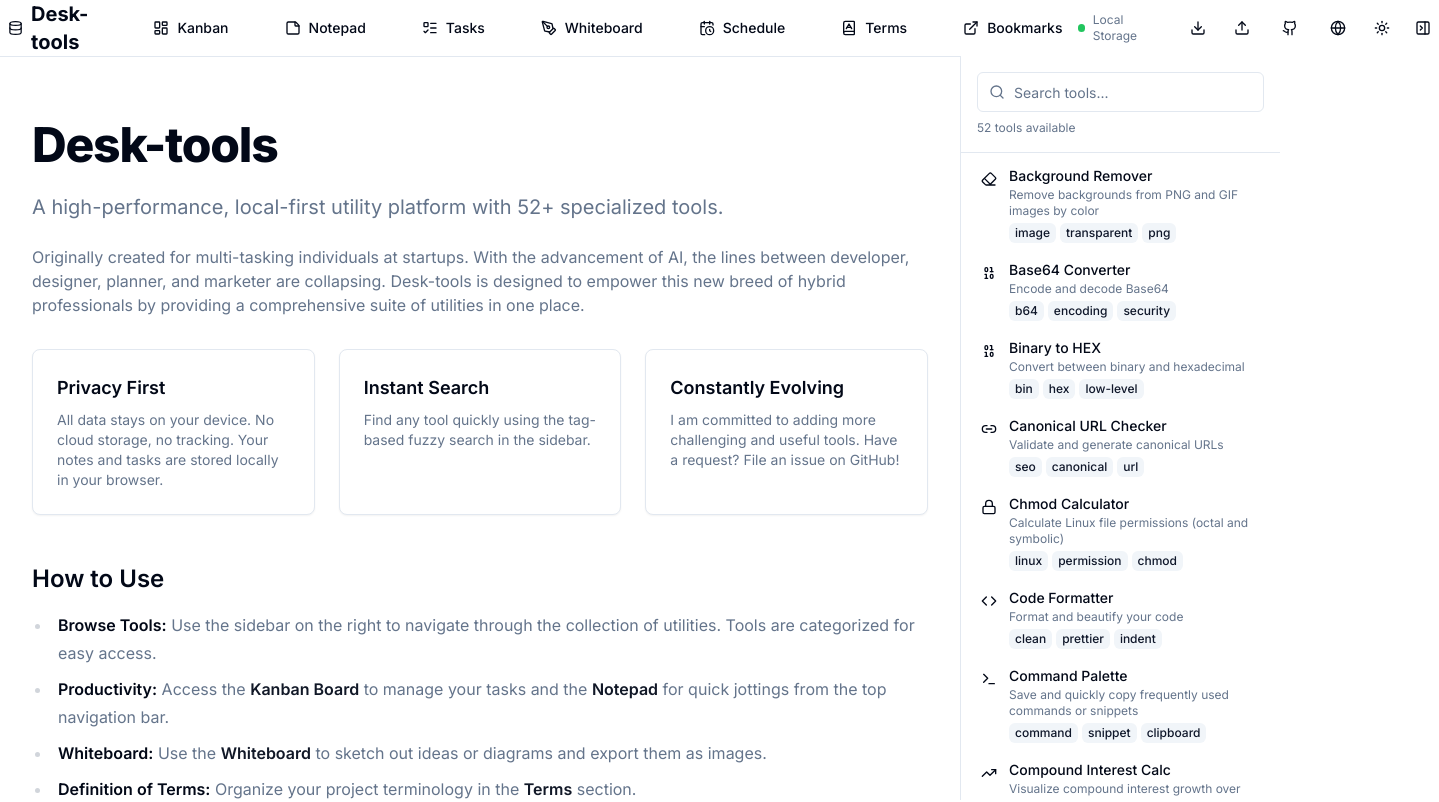
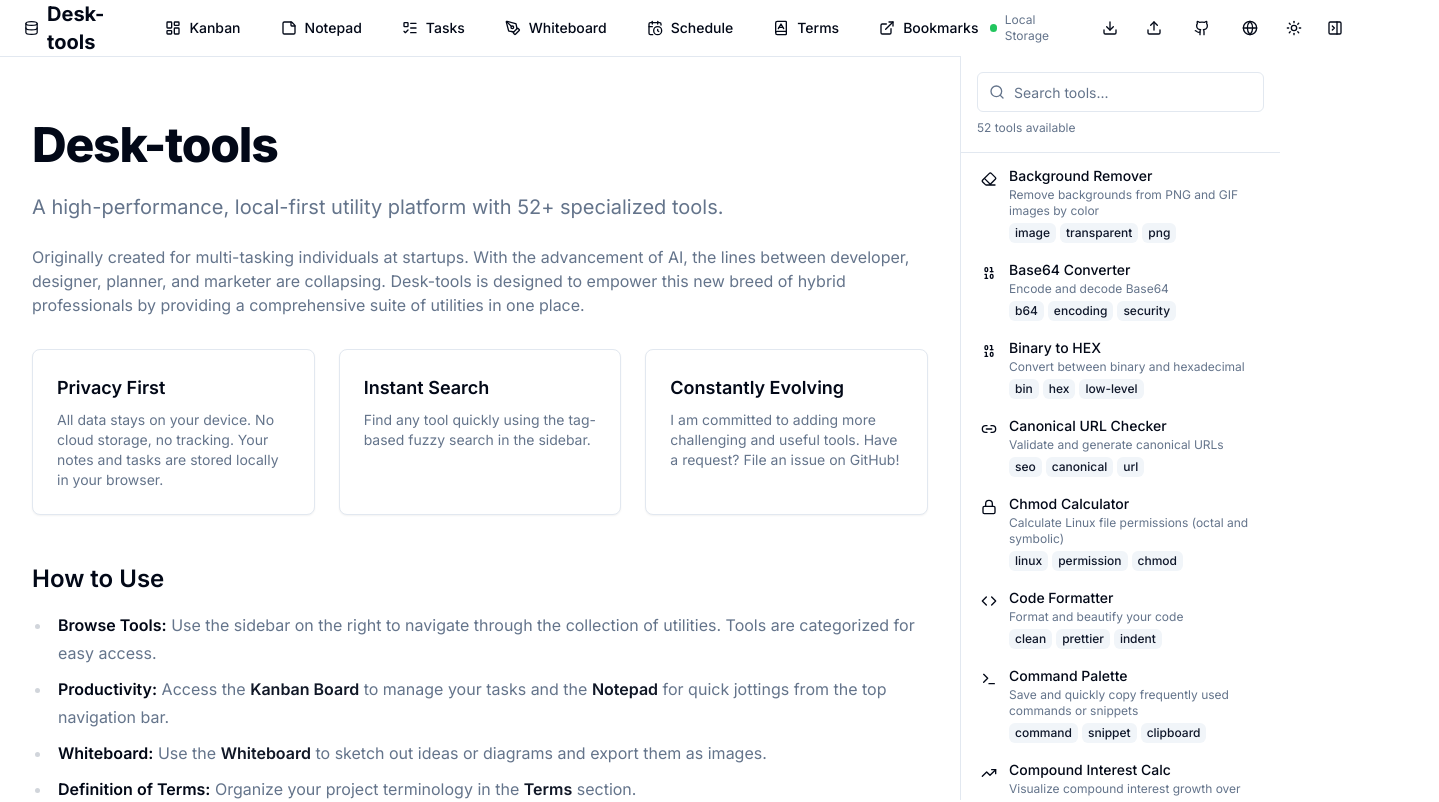
Before and after one commit to zafrem/Desk-tools, a Next.js app: page / in a window 1280 px wide. Shown: the top 802 px of the page, 1439 px wide, since content can reach past the window. Built offline with nearby package versions, Linux system fonts and the light colour scheme.

Commit message:
style: improve TopNav layout and spacing for desktop

```diff
--- a/components/top-nav.tsx
+++ b/components/top-nav.tsx
@@ -81,7 +81,7 @@ export function TopNav() {
 
   return (
     <header className="sticky top-0 z-50 w-full border-b bg-background/95 backdrop-blur supports-[backdrop-filter]:bg-background/60">
-      <div className="container flex h-14 max-w-screen-2xl items-center">
+      <div className="container flex h-14 max-w-screen-2xl items-center px-4">
         {/* Mobile menu button */}
         <Button
           variant="ghost"
@@ -102,22 +102,22 @@ export function TopNav() {
         </div>
 
         {/* Core Navigation - Hidden on mobile */}
-        <nav className="hidden md:flex items-center gap-4 lg:gap-6 text-sm font-medium flex-1">
+        <nav className="hidden md:flex items-center gap-2 lg:gap-4 text-sm font-medium">
           {navItems.map((item) => (
             <Link key={item.href} href={item.href}>
-              <Button variant="ghost" className="gap-2">
+              <Button variant="ghost" className="gap-2 px-3">
                 <item.icon className="h-4 w-4" />
-                <span className="hidden lg:inline">{t(item.labelKey)}</span>
+                <span className="hidden xl:inline">{t(item.labelKey)}</span>
               </Button>
             </Link>
           ))}
         </nav>
 
-        {/* Spacer for mobile */}
-        <div className="flex-1 md:hidden" />
+        {/* Spacer to push controls to the right */}
+        <div className="flex-1" />
 
         {/* Right side controls */}
-        <div className="flex items-center gap-2">
+        <div className="flex items-center gap-1 sm:gap-2">
           {/* Local storage indicator */}
           <div className="hidden md:flex items-center gap-2 text-xs text-muted-foreground mr-4">
             <div className="h-2 w-2 rounded-full bg-green-500" />
```
